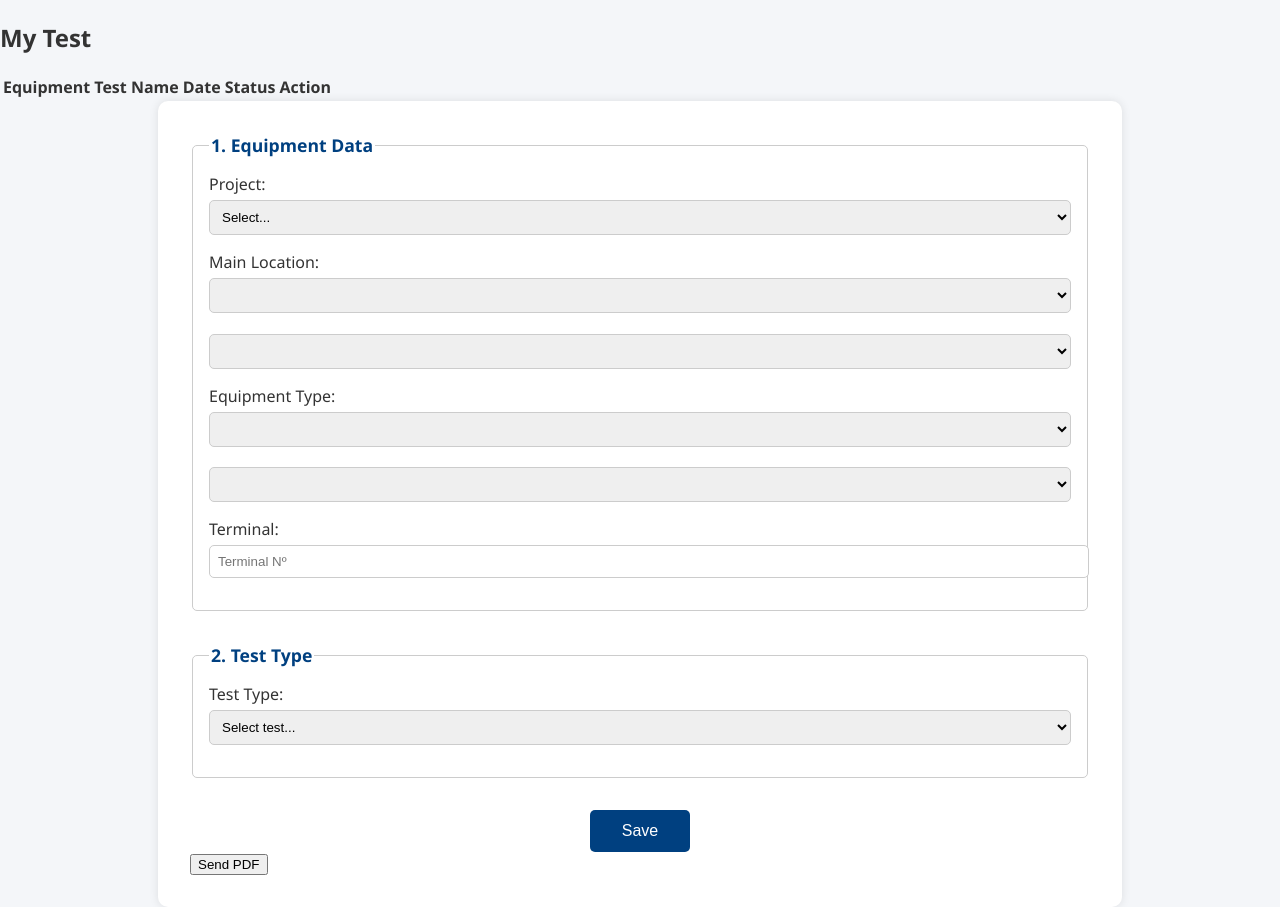
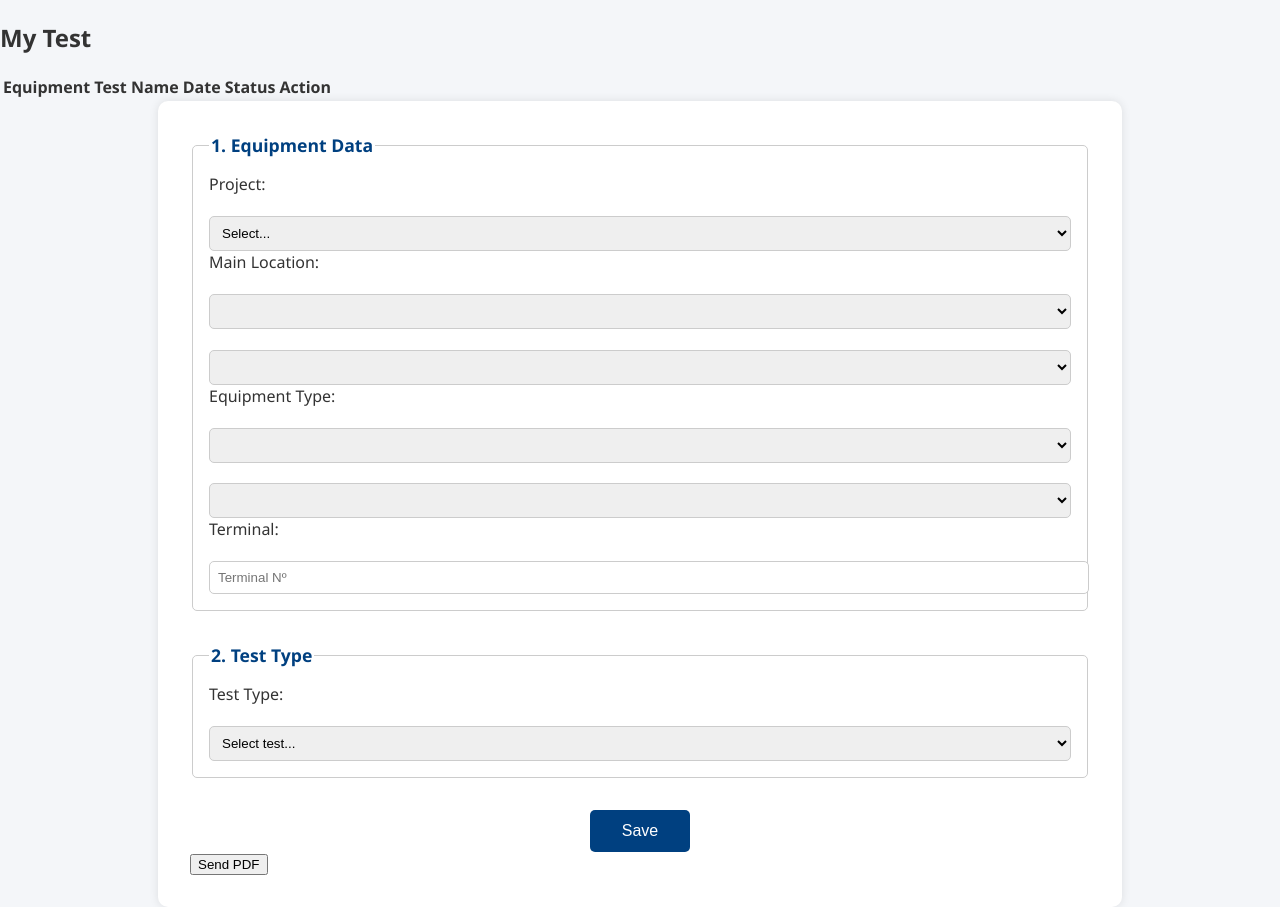
Before and after one commit to jrosselotl/comis, a FastAPI app: template app/templates/index.html in a window 1280 px wide. Shown: the part 808-1715 px from the top of the page. Run offline with FastAPI, Linux system fonts and the light colour scheme; the template is opened without the code that fills it, so the values that code supplies are empty; some libraries are stand-ins or nearby versions.

Commit message:
Update index.html

```diff
--- a/app/templates/index.html
+++ b/app/templates/index.html
@@ -7,27 +7,29 @@
   <link rel="stylesheet" href="/static/css/style.css" />
 </head>
 <body>
-  <!-- Sidebar -->
+  <!-- ✅ Sidebar -->
   <div class="sidebar">
     <h2>Panel</h2>
-    <button id="btnDashboard">📊 Dashboard</button>
-    <button id="btnMyTest">📂 My Test</button>
-    <button id="btnNewTest">➕ New Test</button>
+    <button id="btnDashboard" class="sidebar-btn">📊 Dashboard</button>
+    <button id="btnMyTest" class="sidebar-btn">📂 My Test</button>
+    <button id="btnNewTest" class="sidebar-btn">➕ New Test</button>
     <a href="/logout" class="logout-btn">Log out</a>
   </div>
 
-  <!-- Main Content -->
-  <div class="content">
-
-    <!-- ✅ DASHBOARD -->
-    <div id="section-dashboard">
+  <!-- ✅ Main Content -->
+  <div class="main-content">
+    <!-- DASHBOARD -->
+    <div id="section-dashboard" class="chart-container">
       <h2>Test Statistics</h2>
-      <canvas id="chart-test" width="400" height="200"></canvas>
+      <div class="chart-container">
+        <canvas id="chart-test"></canvas>
+      </div>
     </div>
 
-    <!-- ✅ MY TEST -->
+    <!-- MY TEST -->
     <div id="section-mytest" class="hidden">
       <h2>My Test</h2>
+      <div class="table-responsive">
         <table class="table-test">
           <thead>
             <tr>
@@ -41,26 +43,28 @@
           <tbody id="table-mytest"></tbody>
         </table>
       </div>
+    </div>
 
-    <!-- ✅ NEW TEST -->
+    <!-- NEW TEST -->
     <div id="section-newtest" class="hidden">
       <form id="form-test" enctype="multipart/form-data">
-        <!-- Step 1: Equipment Data -->
+        <!-- Step 1 -->
         <fieldset>
           <legend>1. Equipment Data</legend>
+          <div class="form-group">
+            <label>Project:</label>
+            <select id="project_id" name="project_id" required></select>
+          </div>
 
-          <label>Project:
-            <select id="project_id" name="project_id" required></select>
-          </label>
-
-          <label>Main Location:
+          <div class="form-group">
+            <label>Main Location:</label>
             <div class="field-group">
               <select id="location_1" name="location_1" required></select>
               <select id="number_location_1" name="number_location_1" required></select>
             </div>
-          </label>
+          </div>
 
-          <div id="label-location_2" style="display:none;">
+          <div class="form-group" id="label-location_2" style="display:none;">
             <label>Secondary Location:</label>
             <div class="field-group">
               <select id="location_2" name="location_2"></select>
@@ -68,56 +72,62 @@
             </div>
           </div>
 
-          <label>Equipment Type:
+          <div class="form-group">
+            <label>Equipment Type:</label>
             <div class="field-group">
               <select id="equipment_type" name="equipment_type" required></select>
               <select id="number_equipment_type" name="number_equipment_type" required></select>
             </div>
-          </label>
+          </div>
 
-          <label id="label-sub_equipment" style="display:none;">Sub Equipment:
+          <div class="form-group" id="label-sub_equipment" style="display:none;">
+            <label>Sub Equipment:</label>
             <div class="field-group">
               <select id="sub_equipment" name="sub_equipment"></select>
               <select id="number_sub_equipment" name="number_sub_equipment"></select>
             </div>
-          </label>
+          </div>
 
-          <label>Terminal:
+          <div class="form-group">
+            <label>Terminal:</label>
             <input type="text" id="terminal" name="terminal" placeholder="Terminal Nº" />
-          </label>
+          </div>
         </fieldset>
 
-        <!-- Step 2: Test Type -->
+        <!-- Step 2 -->
         <fieldset>
           <legend>2. Test Type</legend>
-          <label>Test Type:
+          <div class="form-group">
+            <label>Test Type:</label>
             <select id="test-type" name="test_type" required>
               <option value="">Select test...</option>
             </select>
-          </label>
+          </div>
         </fieldset>
 
-        <!-- Step 3: Features -->
+        <!-- Step 3 -->
         <fieldset id="block-features" style="display:none;">
           <legend>3. Features</legend>
+          <div class="form-group">
+            <label for="cable_sets">Cable Set:</label>
+            <input type="number" id="cable_sets" name="cable_sets" min="1" value="1" required />
+          </div>
 
-          <label for="cable_sets">Cable Set:
-            <input type="number" id="cable_sets" name="cable_sets" min="1" value="1" required />
-          </label>
-
-          <label>Power Type:
+          <div class="form-group">
+            <label>Power Type:</label>
             <select id="power_type" name="power_type" required>
               <option value="three_phase">Three-phase (L1, L2, L3, N, PE)</option>
               <option value="single_phase">Single-phase (L, N, PE)</option>
             </select>
-          </label>
+          </div>
 
-          <label id="label-unit">Unit:
+          <div class="form-group" id="label-unit">
+            <label>Unit:</label>
             <select id="unit" name="unit"></select>
-          </label>
+          </div>
         </fieldset>
 
-        <!-- Step 4: Test Result -->
+        <!-- Step 4 -->
         <fieldset id="result-block" style="display:none;">
           <legend>4. Test Result</legend>
           <div id="result-container"></div>
@@ -127,7 +137,6 @@
         <button type="button" id="btn-send-pdf" class="btn-send hidden">Send PDF</button>
       </form>
     </div>
-
   </div>
 
   <!-- Scripts -->
@@ -139,6 +148,5 @@
   <script src="/static/js/form_isolation.js"></script>
   <script src="/static/js/form_contact_resistance.js"></script>
   <script src="/static/js/form_torque.js"></script>
-
 </body>
 </html>
```
Lines whose indentation alone changed are shown as unchanged.
